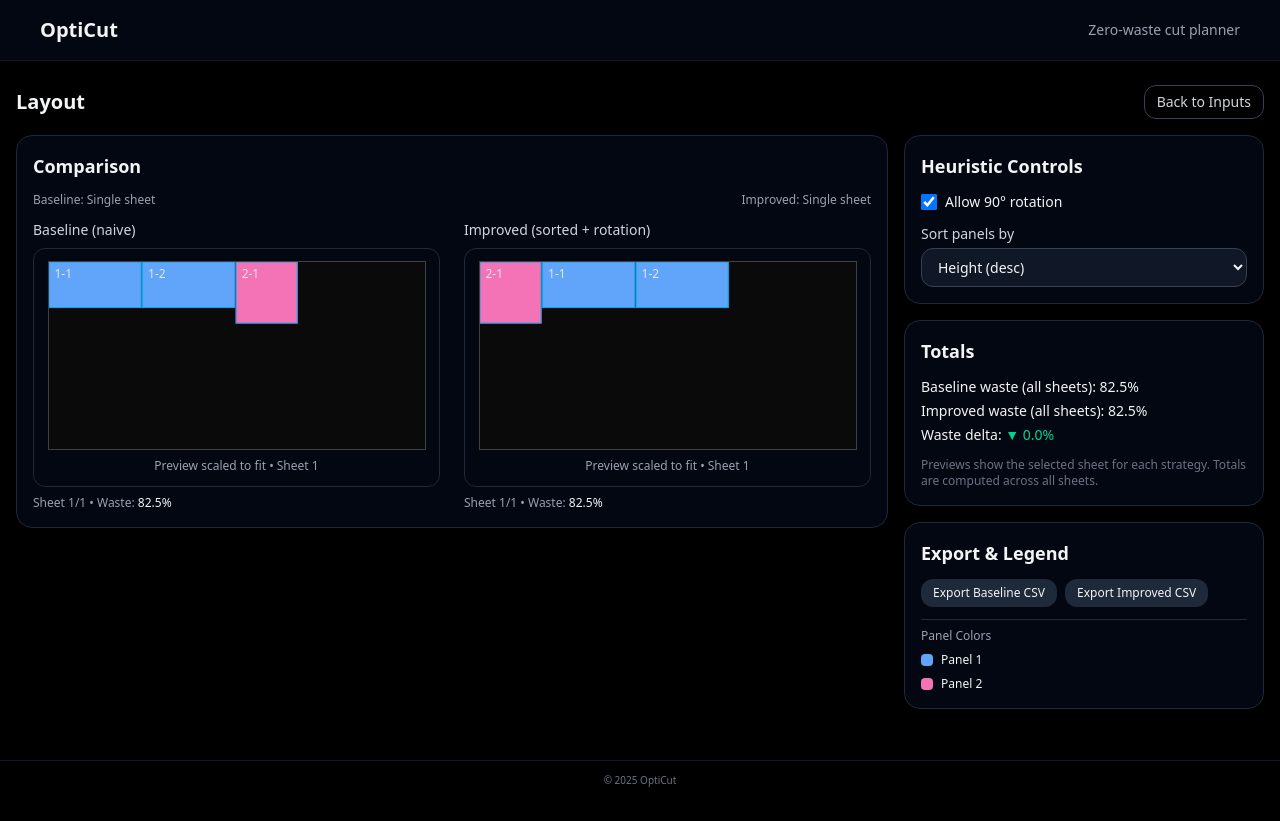
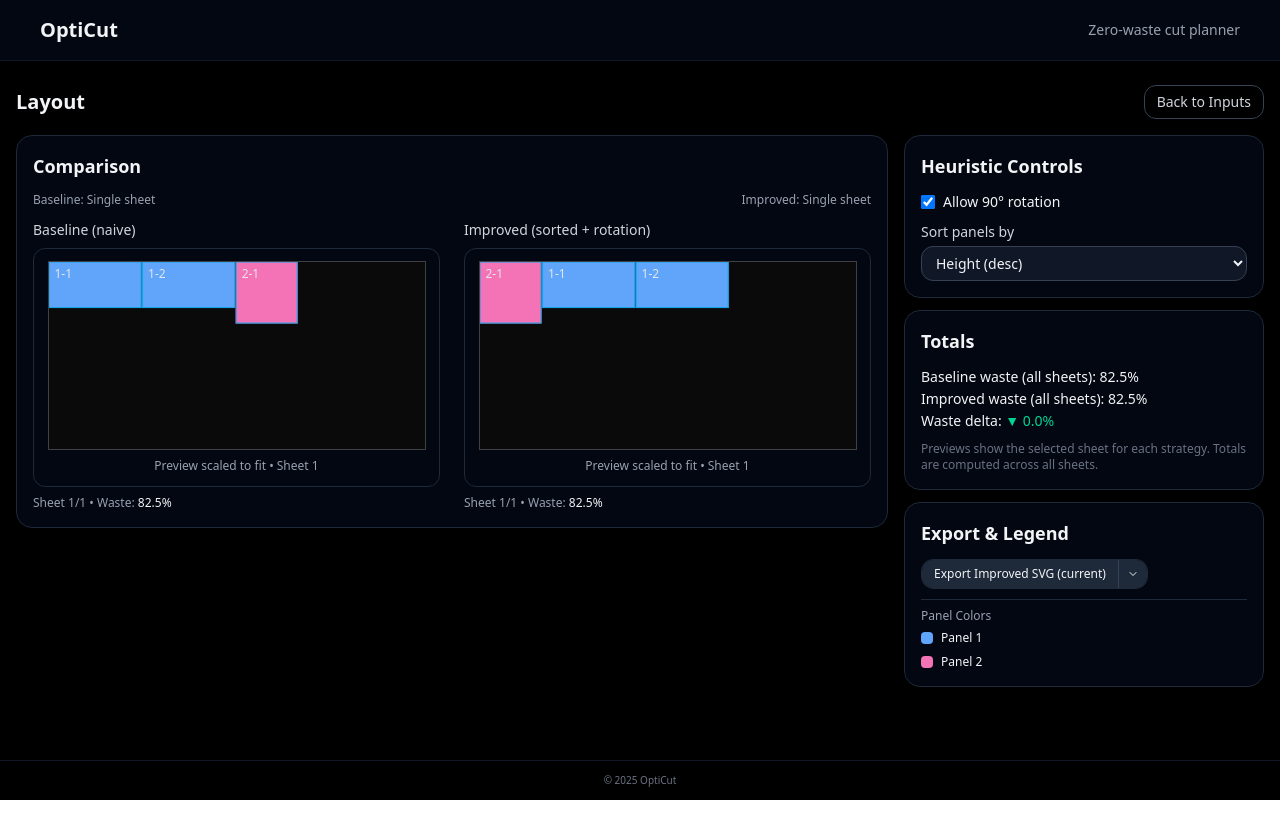
Before and after one commit to nebrask/cutwise, a React (Vite) app: page / in a window 1280 px wide. Both pictures are taken after a click on the button "Continue to Layout". After the commit the page ends 800 px from the top, so only its background shows below. Built offline with nearby package versions, Linux system fonts and the light colour scheme.

Commit message:
refactor: replace export buttons with compact dropdown menu

```diff
--- a/package.json
+++ b/package.json
@@ -11,6 +11,8 @@
   },
   "dependencies": {
     "@tailwindcss/vite": "^4.1.13",
+    "jszip": "^3.10.1",
+    "lucide-react": "^0.544.0",
     "nanoid": "^5.1.6",
     "react": "^19.1.1",
     "react-dom": "^19.1.1",
--- a/src/components/LayoutView.tsx
+++ b/src/components/LayoutView.tsx
@@ -1,4 +1,4 @@
-import React, { useMemo, useState } from "react";
+import React, { useEffect, useMemo, useRef, useState } from "react";
 import LayoutCanvas from "./LayoutCanvas";
 import Section from "./Section";
 import type { PlannerInputs } from "../types";
@@ -13,11 +13,137 @@ import SheetPager from "./SheetPager";
 import { packResultToCSV, downloadCSV } from "../utils/csv";
 import { colorForIndex } from "../utils/colors";
 import ColorLegend from "./ColorLegend";
+import { sheetToSVG, downloadSVG } from "../utils/svg";
+import { ChevronDown } from 'lucide-react';
+import { downloadZip } from "../utils/zip";
 
 type Props = {
   inputs: PlannerInputs;
   onBack: () => void;
 };
+
+type ExportAction = "imp_svg" | "imp_svg_all" | "imp_csv" | "base_svg" | "base_svg_all" | "base_csv";
+
+type ExportHandlers = {
+  onBaselineCSV: () => void;
+  onImprovedCSV: () => void;
+  onBaselineSVG: () => void;
+  onImprovedSVG: () => void;
+  onBaselineSVGAll: () => void;
+  onImprovedSVGAll: () => void;
+  baselineSheetCount: number;
+  improvedSheetCount: number;
+  defaultPrimary?: ExportAction;
+};
+
+function SplitExportButton({
+  onBaselineCSV,
+  onImprovedCSV,
+  onBaselineSVG,
+  onImprovedSVG,
+  onBaselineSVGAll,
+  onImprovedSVGAll,
+  baselineSheetCount,
+  improvedSheetCount,
+  defaultPrimary = "imp_svg",
+}: ExportHandlers) {
+  const [open, setOpen] = useState(false);
+  const [primary, setPrimary] = useState<ExportAction>(defaultPrimary);
+  const wrapperRef = useRef<HTMLDivElement | null>(null);
+
+  useEffect(() => {
+    if (!open) return;
+    const onDocClick = (e: MouseEvent) => {
+      if (!wrapperRef.current?.contains(e.target as Node)) setOpen(false);
+    };
+    document.addEventListener("mousedown", onDocClick);
+    return () => document.removeEventListener("mousedown", onDocClick);
+  }, [open]);
+
+  const handlers = {
+    imp_svg: onImprovedSVG,
+    imp_svg_all: onImprovedSVGAll,
+    imp_csv: onImprovedCSV,
+    base_svg: onBaselineSVG,
+    base_svg_all: onBaselineSVGAll,
+    base_csv: onBaselineCSV,
+  };
+
+  const labels = {
+    imp_svg: "Export Improved SVG (current)",
+    imp_svg_all: `Export Improved All (${improvedSheetCount} sheets, ZIP)`,
+    imp_csv: "Export Improved CSV",
+    base_svg: "Export Baseline SVG (current)",
+    base_svg_all: `Export Baseline All (${baselineSheetCount} sheets, ZIP)`,
+    base_csv: "Export Baseline CSV",
+  };
+
+  const menuItems = [
+    { section: "Improved", items: [
+      { action: "imp_svg" as const, label: labels.imp_svg },
+      ...(improvedSheetCount > 1 ? [
+        { action: "imp_svg_all" as const, label: labels.imp_svg_all }
+      ] : []),
+      { action: "imp_csv" as const, label: labels.imp_csv },
+    ]},
+    { section: "Baseline", items: [
+      { action: "base_svg" as const, label: labels.base_svg },
+      ...(baselineSheetCount > 1 ? [
+        { action: "base_svg_all" as const, label: labels.base_svg_all }
+      ] : []),
+      { action: "base_csv" as const, label: labels.base_csv },
+    ]},
+  ];
+
+  const handleAction = (action: ExportAction, makePrimary = false) => {
+    if (makePrimary) setPrimary(action);
+    handlers[action]();
+    if (makePrimary) setOpen(false);
+  };
+
+  return (
+    <div ref={wrapperRef} className="inline-flex items-stretch rounded-xl overflow-hidden border border-gray-800">
+      <button
+        type="button"
+        onClick={() => handleAction(primary)}
+        className="bg-gray-800 px-3 py-1.5 text-xs hover:bg-gray-700"
+        title={labels[primary]}
+      >
+        {labels[primary]}
+      </button>
+      <button
+        type="button"
+        onClick={() => setOpen(v => !v)}
+        className="bg-gray-800 px-2 py-1.5 text-xs hover:bg-gray-700 border-l border-gray-700"
+        aria-haspopup="menu"
+        aria-expanded={open}
+      >
+        <ChevronDown className={`h-3 w-3 transition-transform ${open ? "rotate-180" : ""}`} />
+      </button>
+
+      {open && (
+        <div className="absolute z-10 mt-8 w-56 overflow-hidden rounded-xl border border-gray-800 bg-gray-900 shadow-xl">
+          {menuItems.map(({ section, items }, i) => (
+            <React.Fragment key={section}>
+              {i > 0 && <div className="border-t border-gray-800" />}
+              <div className="p-1.5 text-[10px] uppercase tracking-wide text-gray-500">{section}</div>
+              {items.map(({ action, label }) => (
+                <button
+                  key={action}
+                  role="menuitem"
+                  className="w-full px-2.5 py-1.5 text-left text-xs hover:bg-gray-800"
+                  onClick={() => handleAction(action, true)}
+                >
+                  {label}
+                </button>
+              ))}
+            </React.Fragment>
+          ))}
+        </div>
+      )}
+    </div>
+  );
+}
 
 export default function LayoutView({ inputs, onBack }: Props) {
   const [allowRotate, setAllowRotate] = useState(true);
@@ -32,10 +158,10 @@ export default function LayoutView({ inputs, onBack }: Props) {
   );
 
   const safeBaseIdx = Math.min(baseIdx, Math.max(0, baseline.totalSheets - 1));
-  const safeImpIdx  = Math.min(impIdx,  Math.max(0, improved.totalSheets - 1));
+  const safeImpIdx = Math.min(impIdx, Math.max(0, improved.totalSheets - 1));
 
   const wasteBaseTotal = computeWastePercent(baseline);
-  const wasteImpTotal  = computeWastePercent(improved);
+  const wasteImpTotal = computeWastePercent(improved);
   const deltaTotal = wasteBaseTotal - wasteImpTotal;
 
   const wasteBaseSheet = computeWastePercentForSheet(
@@ -54,6 +180,67 @@ export default function LayoutView({ inputs, onBack }: Props) {
   const onExportImproved = () => {
     const csv = packResultToCSV(improved);
     downloadCSV("opticut_improved.csv", csv);
+  };
+
+  const onExportBaselineSVG = () => {
+    const svg = sheetToSVG({
+      sheet: baseline.sheets[safeBaseIdx],
+      sheetWidthMm: inputs.sheet.width,
+      sheetHeightMm: inputs.sheet.height,
+      showLabels: true,
+      colorForBaseIndex: colorForIndex,
+    });
+    downloadSVG(`opticut_baseline_sheet${safeBaseIdx + 1}.svg`, svg);
+  };
+  const onExportImprovedSVG = () => {
+    const svg = sheetToSVG({
+      sheet: improved.sheets[safeImpIdx],
+      sheetWidthMm: inputs.sheet.width,
+      sheetHeightMm: inputs.sheet.height,
+      showLabels: true,
+      colorForBaseIndex: colorForIndex,
+    });
+    downloadSVG(`opticut_improved_sheet${safeImpIdx + 1}.svg`, svg);
+  };
+
+  const onExportAllBaselineSVG = async () => {
+    try {
+      const files = baseline.sheets.map((sheet, index) => ({
+        name: `baseline_sheet${index + 1}.svg`,
+        content: sheetToSVG({
+          sheet,
+          sheetWidthMm: inputs.sheet.width,
+          sheetHeightMm: inputs.sheet.height,
+          showLabels: true,
+          colorForBaseIndex: colorForIndex,
+        })
+      }));
+
+      await downloadZip("opticut_baseline_all_sheets.zip", files);
+    } catch (error) {
+      console.error("Failed to export baseline ZIP ", error);
+      alert("Failed to export ZIP file. Please try again.");
+    }
+  };
+
+  const onExportAllImprovedSVG = async () => {
+    try {
+      const files = improved.sheets.map((sheet, index) => ({
+        name: `improved_sheet${index + 1}.svg`,
+        content: sheetToSVG({
+          sheet,
+          sheetWidthMm: inputs.sheet.width,
+          sheetHeightMm: inputs.sheet.height,
+          showLabels: true,
+          colorForBaseIndex: colorForIndex,
+        })
+      }));
+
+      await downloadZip("opticut_improved_all_sheets.zip", files);
+    } catch (error) {
+      console.error("Failed to export improved ZIP ", error);
+      alert("Failed to export ZIP file. Please try again.");
+    }
   };
 
   return (
@@ -102,7 +289,9 @@ export default function LayoutView({ inputs, onBack }: Props) {
                 />
                 <div className="mt-2 text-xs text-gray-400">
                   Sheet {safeBaseIdx + 1}/{baseline.totalSheets} • Waste:{" "}
-                  <span className="text-gray-100">{wasteBaseSheet.toFixed(1)}%</span>
+                  <span className="text-gray-100">
+                    {wasteBaseSheet.toFixed(1)}%
+                  </span>
                 </div>
               </div>
 
@@ -120,20 +309,22 @@ export default function LayoutView({ inputs, onBack }: Props) {
                 />
                 <div className="mt-2 text-xs text-gray-400">
                   Sheet {safeImpIdx + 1}/{improved.totalSheets} • Waste:{" "}
-                  <span className="text-gray-100">{wasteImpSheet.toFixed(1)}%</span>
+                  <span className="text-gray-100">
+                    {wasteImpSheet.toFixed(1)}%
+                  </span>
                 </div>
               </div>
             </div>
           </Section>
         </div>
 
-        <aside className="space-y-4">
+        <aside className="space-y-3">
           <Section title="Heuristic Controls">
-            <div className="space-y-3 text-sm">
+            <div className="space-y-2.5 text-sm">
               <label className="flex items-center gap-2">
           <input
             type="checkbox"
-                  className="h-4 w-4"
+            className="h-3.5 w-3.5"
             checked={allowRotate}
             onChange={(e) => {
               setAllowRotate(e.target.checked);
@@ -144,14 +335,16 @@ export default function LayoutView({ inputs, onBack }: Props) {
               </label>
 
               <label className="block">
-                <span className="mb-1 block text-sm text-gray-300">Sort panels by</span>
+          <span className="mb-1 block text-sm text-gray-300">
+            Sort panels by
+          </span>
           <select
             value={sort}
             onChange={(e) => {
               setSort(e.target.value as "height" | "area");
               setImpIdx(0);
             }}
-                  className="w-full rounded-xl border border-gray-700 bg-gray-900 px-3 py-2 text-gray-100 outline-none focus:ring-2 focus:ring-cyan-500"
+            className="w-full rounded-xl border border-gray-700 bg-gray-900 px-2.5 py-1.5 text-gray-100 outline-none focus:ring-2 focus:ring-cyan-500"
           >
             <option value="height">Height (desc)</option>
             <option value="area">Area (desc)</option>
@@ -161,48 +354,50 @@ export default function LayoutView({ inputs, onBack }: Props) {
           </Section>
 
           <Section title="Totals">
-            <ul className="space-y-1 text-sm">
+            <ul className="space-y-0.5 text-sm">
               <li>
           Baseline waste (all sheets):{" "}
-                <span className="text-gray-100">{wasteBaseTotal.toFixed(1)}%</span>
+          <span className="text-gray-100">
+            {wasteBaseTotal.toFixed(1)}%
+          </span>
               </li>
               <li>
           Improved waste (all sheets):{" "}
-                <span className="text-gray-100">{wasteImpTotal.toFixed(1)}%</span>
+          <span className="text-gray-100">
+            {wasteImpTotal.toFixed(1)}%
+          </span>
               </li>
               <li>
           Waste delta:{" "}
-                <span className={`${deltaTotal >= 0 ? "text-emerald-400" : "text-red-300"}`}>
+          <span
+            className={`${
+              deltaTotal >= 0 ? "text-emerald-400" : "text-red-300"
+            }`}
+          >
             {deltaTotal >= 0 ? "▼" : "▲"} {Math.abs(deltaTotal).toFixed(1)}%
           </span>
               </li>
             </ul>
-            <p className="mt-3 text-xs text-gray-500">
+            <p className="mt-2.5 text-xs text-gray-500">
               Previews show the selected sheet for each strategy. Totals are computed across all sheets.
             </p>
           </Section>
 
           <Section title="Export & Legend">
-            <div className="space-y-3">
-              <div className="flex gap-2">
-                <button
-                  type="button"
-                  onClick={onExportBaseline}
-                  className="rounded-xl bg-gray-800 px-3 py-1.5 text-xs hover:bg-gray-700"
-                >
-                  Export Baseline CSV
-                </button>
-                <button
-                  type="button"
-                  onClick={onExportImproved}
-                  className="rounded-xl bg-gray-800 px-3 py-1.5 text-xs hover:bg-gray-700"
-                >
-                  Export Improved CSV
-                </button>
-              </div>
-
+            <div className="space-y-2.5">
+              <SplitExportButton
+                onBaselineCSV={onExportBaseline}
+                onImprovedCSV={onExportImproved}
+                onBaselineSVG={onExportBaselineSVG}
+                onImprovedSVG={onExportImprovedSVG}
+                onBaselineSVGAll={onExportAllBaselineSVG}
+                onImprovedSVGAll={onExportAllImprovedSVG}
+                baselineSheetCount={baseline.totalSheets}
+                improvedSheetCount={improved.totalSheets}
+                defaultPrimary="imp_svg"
+              />
               <div className="pt-2 border-t border-gray-800">
-                <div className="mb-2 text-xs text-gray-400">Panel Colors</div>
+              <div className="mb-1.5 text-xs text-gray-400">Panel Colors</div>
                 <ColorLegend
                   count={inputs.panels.length}
                   colorForBaseIndex={colorForIndex}
```
Also changed, not shown: 1 other file (tests, documents, lock files or other folders). Lines whose indentation alone changed are shown as unchanged.
